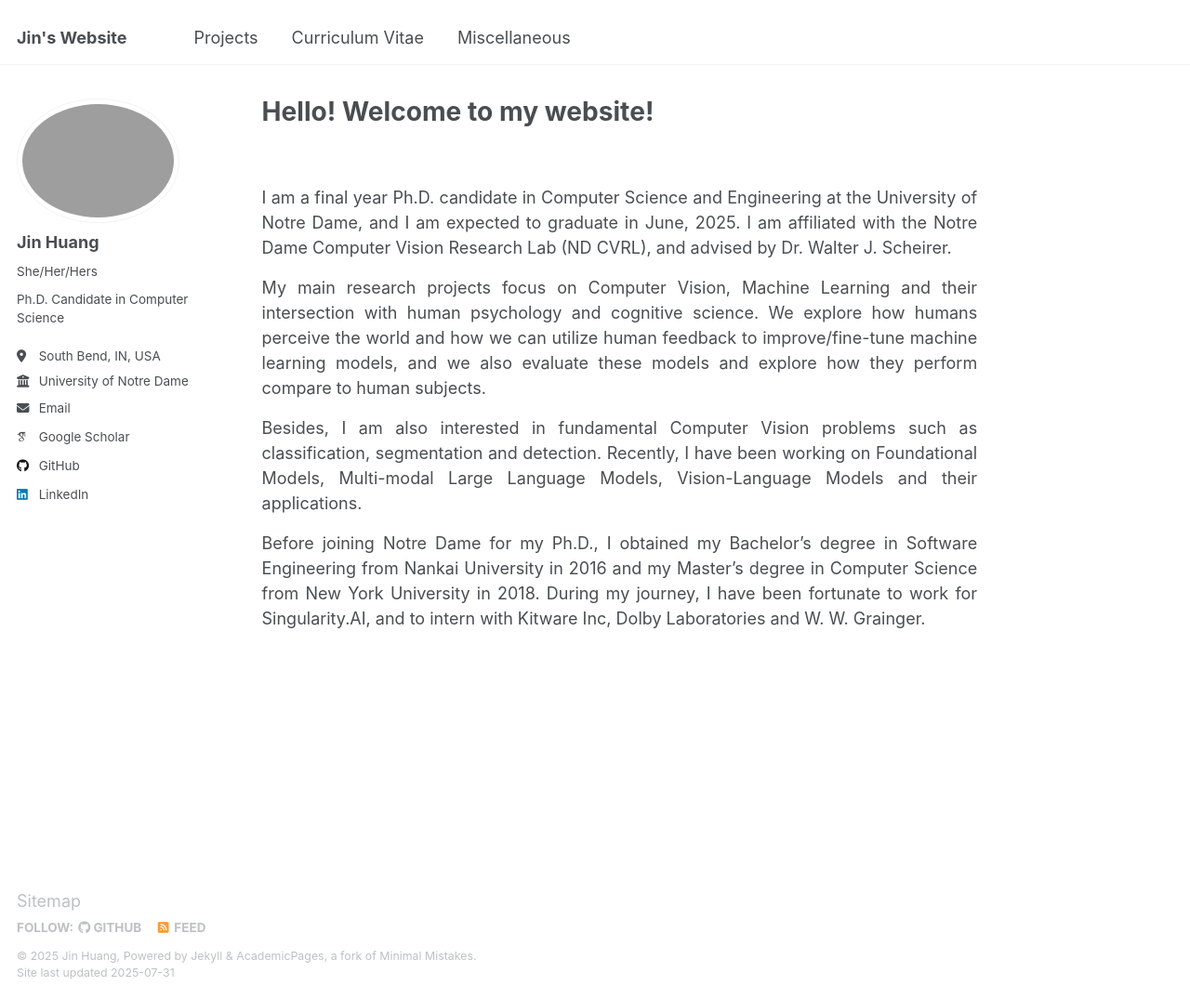
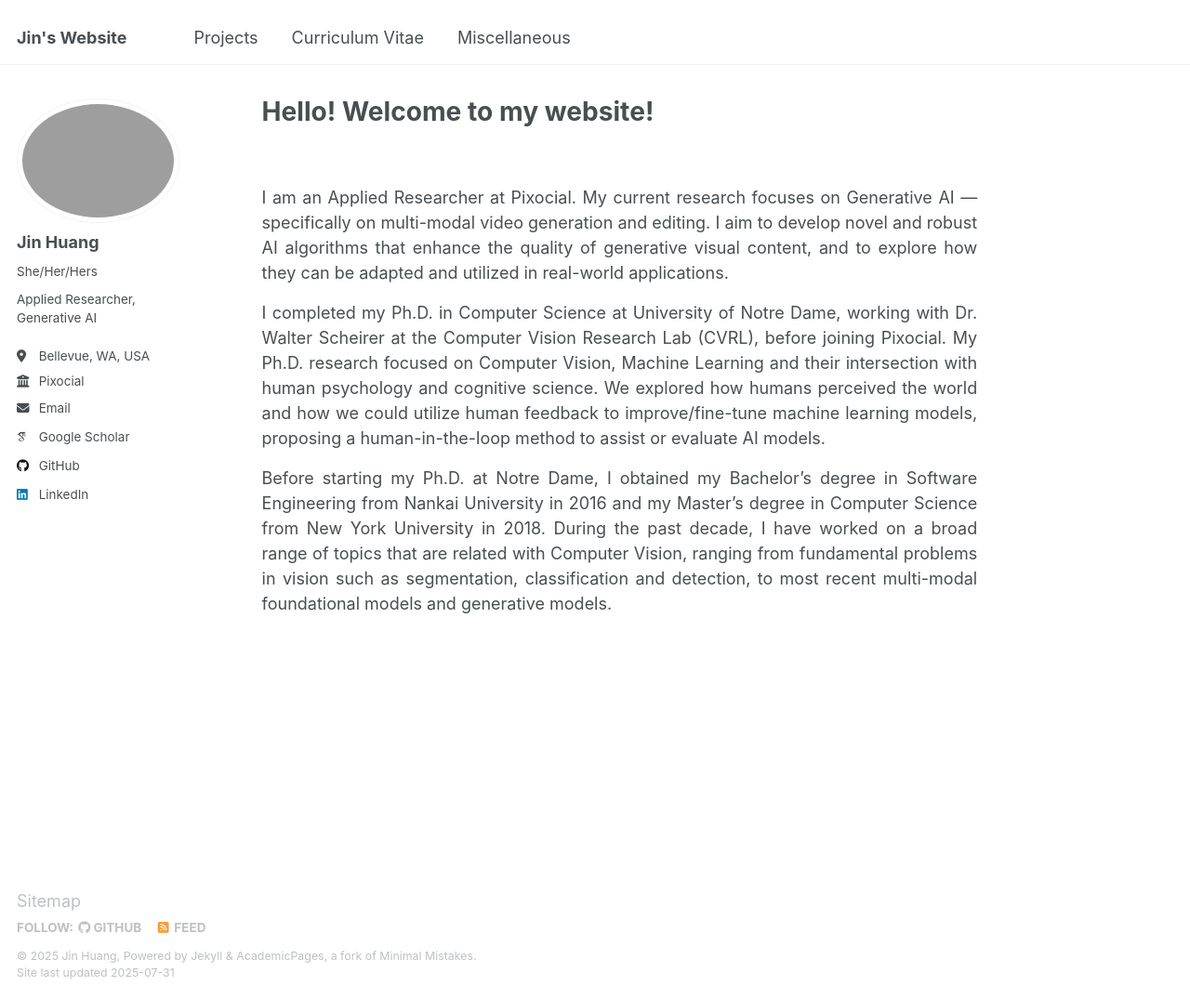
Before and after one commit to KiyoshiKAWASAKI/KiyoshiKAWASAKI.github.io, a Jekyll site: the page built from _pages/about.md, in a window 1280 px wide and 1075 px high. Shown: the whole window at 93% size. Built offline with Jekyll 4.4.1, drawn with Linux system fonts in a browser that asks for light colours; some web fonts are replaced.

Commit message:
update phd and job info

```diff
--- a/_config.yml
+++ b/_config.yml
@@ -25,11 +25,11 @@ author:
   avatar           : "Jin-2024.jpg"
   name             : "Jin Huang"
   pronouns         : "She/Her/Hers"
-  bio              : "Ph.D. Candidate in Computer Science"
-  location         : "South Bend, IN, USA"
-  employer         : "University of Notre Dame"
+  bio              : "Applied Researcher, Generative AI"
+  location         : "Bellevue, WA, USA"
+  employer         : "Pixocial"
   uri              : # URL
-  email            : "jhuang24@nd.edu"
+  email            : "jh5442@nyu.edu"
 
   # Academic websites
   arxiv            : # URL - Update with the correct link to your profile
--- a/_pages/about.md
+++ b/_pages/about.md
@@ -9,28 +9,25 @@ redirect_from:
 &nbsp;
 
 <div style="text-align: justify; margin-bottom: 16px;">
-I am a final year Ph.D. candidate in Computer Science and Engineering at the University of Notre Dame,
-and I am expected to graduate in June, 2025.
-I am affiliated with the Notre Dame Computer Vision Research Lab (ND CVRL),
-and advised by Dr. Walter J. Scheirer.
+I am an Applied Researcher at Pixocial. My current research focuses on Generative AI — specifically on multi-modal video generation and editing.
+I aim to develop novel and robust AI algorithms that enhance the quality of generative visual content,
+and to explore how they can be adapted and utilized in real-world applications.
 </div>
 
 
 <div style="text-align: justify; margin-bottom: 16px;">
-My main research projects focus on Computer Vision, Machine Learning and their intersection with human psychology and cognitive science.
-We explore how humans perceive the world and how we can utilize human feedback to improve/fine-tune machine learning models,
-and we also evaluate these models and explore how they perform compare to human subjects.
+I completed my Ph.D. in Computer Science at University of Notre Dame, working with Dr. Walter Scheirer at the Computer Vision Research Lab (CVRL),
+before joining Pixocial.
+My Ph.D. research focused on Computer Vision, Machine Learning and their intersection with human psychology and cognitive science.
+We explored how humans perceived the world and how we could utilize human feedback to improve/fine-tune machine learning models,
+proposing a human-in-the-loop method to assist or evaluate AI models.
 </div>
 
-<div style="text-align: justify; margin-bottom: 16px;">
-Besides, I am also interested in fundamental Computer Vision problems such as
-classification, segmentation and detection. Recently, I have been working on
-Foundational Models, Multi-modal Large Language Models,
-Vision-Language Models and their applications.
-</div>
 
 <div style="text-align: justify; margin-bottom: 16px;">
-Before joining Notre Dame for my Ph.D., I obtained my Bachelor’s degree in Software Engineering from Nankai University in 2016
+Before starting my Ph.D. at Notre Dame, I obtained my Bachelor’s degree in Software Engineering from Nankai University in 2016
 and my Master’s degree in Computer Science from New York University in 2018.
-During my journey, I have been fortunate to work for Singularity.AI, and to intern with Kitware Inc, Dolby Laboratories and W. W. Grainger.
+During the past decade, I have worked on a broad range of topics that are related with Computer Vision,
+ranging from fundamental problems in vision such as segmentation, classification and detection,
+to most recent multi-modal foundational models and generative models.
 </div>
```
Also changed, not shown: _pages/cv.md (+4 -3 lines).
